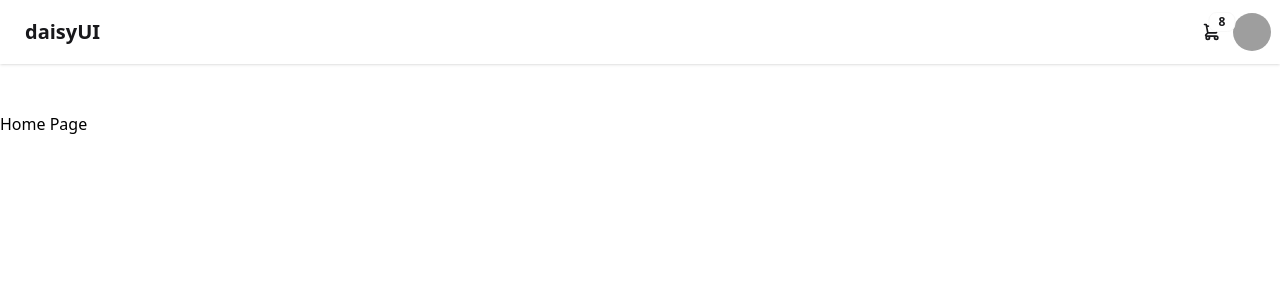
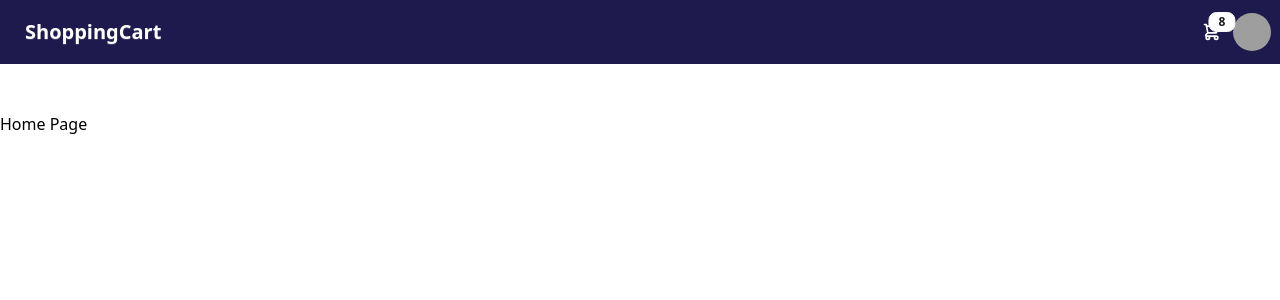
Before and after one commit to moonspark78/redux-shopping-cart, a React (Vite) app: page / in a window 1280 px wide. Shown: the top 300 px of the page. Built offline with nearby package versions, Linux system fonts and the light colour scheme; grey boxes are pictures that could not be loaded.

Commit message:
working on  Navbar components

```diff
--- a/src/components/Navbar.jsx
+++ b/src/components/Navbar.jsx
@@ -1,9 +1,11 @@
+import { Link } from "react-router";
+
 const Navbar = () => {
   return (
-    <div>
-      <div className="navbar bg-base-100 shadow-sm">
+    <div className="bg-indigo-950 text-white">
+      <div className="navbar max-w-7xl mx-auto">
         <div className="flex-1">
-          <a className="btn btn-ghost text-xl">daisyUI</a>
+          <Link to="/" className="btn btn-ghost text-xl">ShoppingCart</Link>
         </div>
         <div className="flex-none">
           <div className="dropdown dropdown-end">
```
